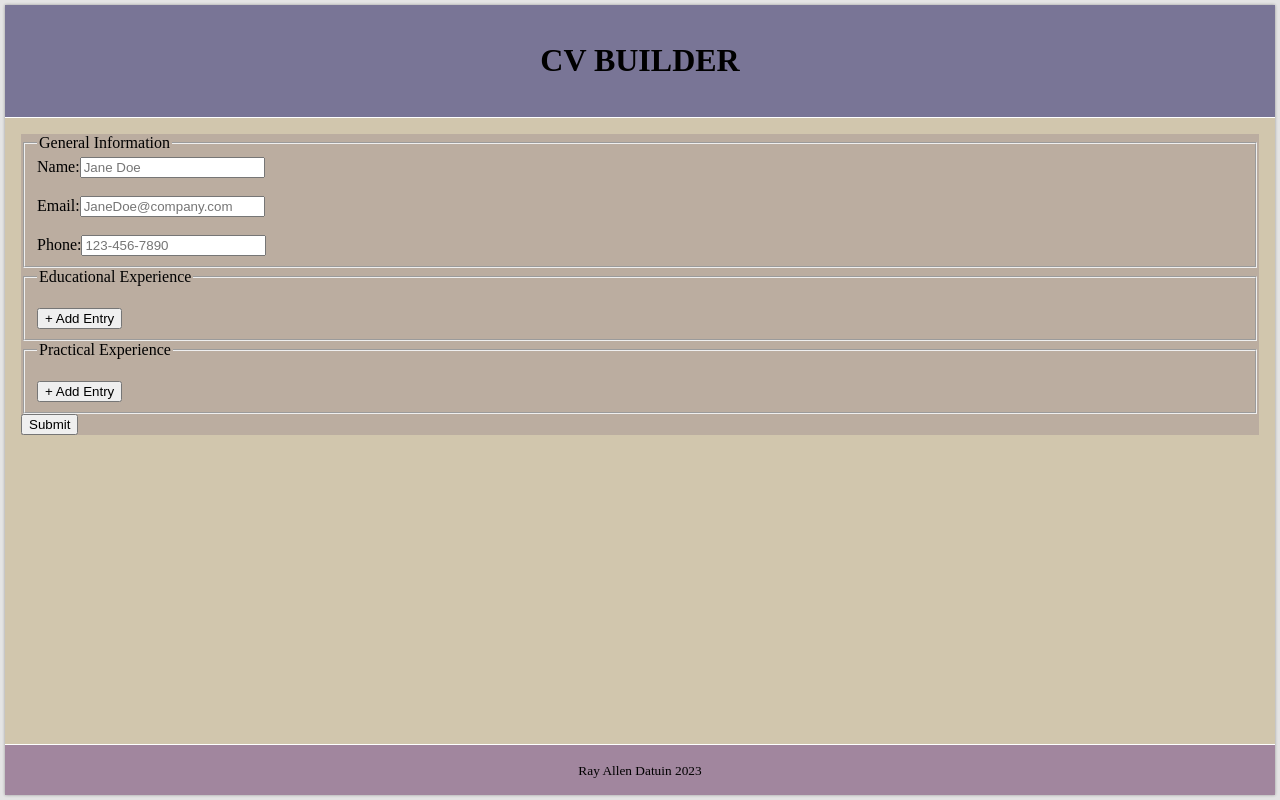
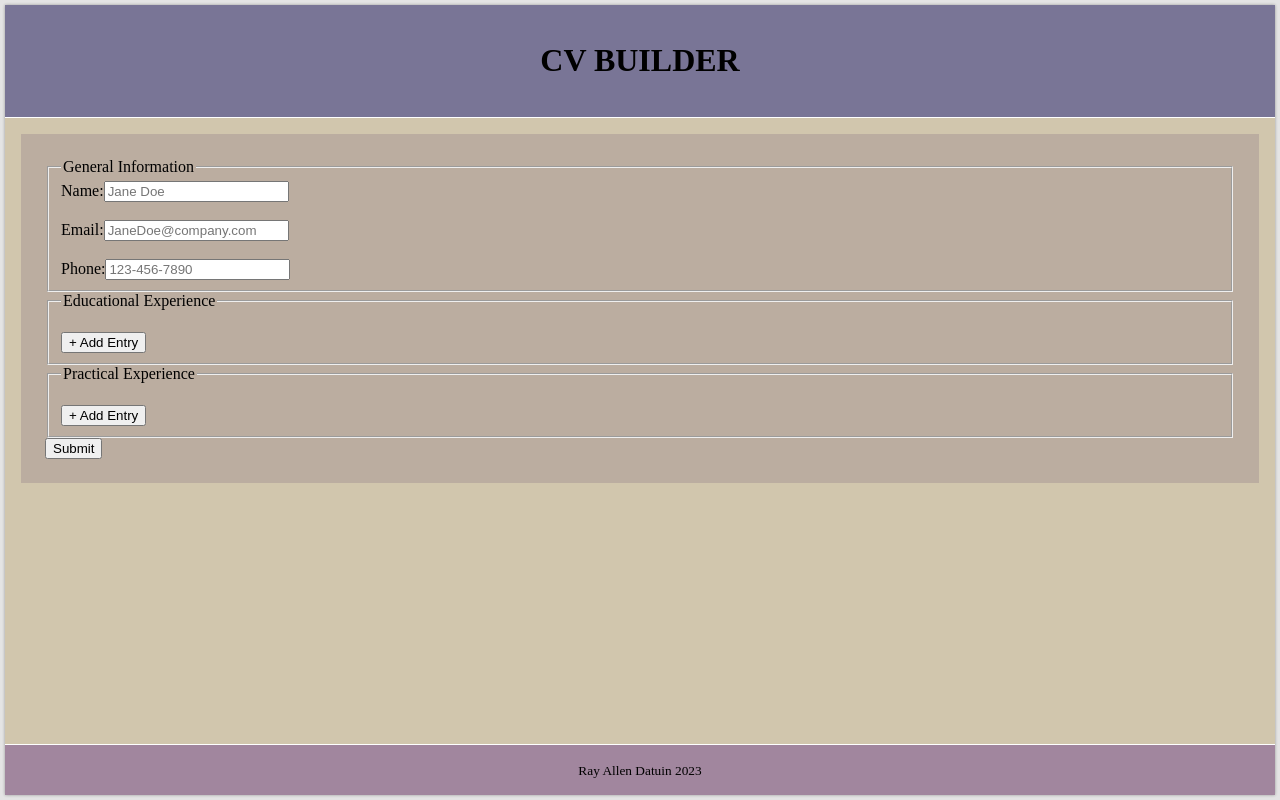
Before and after one commit to rdat5/cv-project, a React (Create React App) app: page / in a window 1280 px wide. Built offline with nearby package versions, Linux system fonts and the light colour scheme.

Commit message:
Add spacing to main components

```diff
--- a/src/styles/App.css
+++ b/src/styles/App.css
@@ -44,10 +44,12 @@ body {
 
 .data-input-form {
     background-color: var(--pale);
+    padding: 1.5rem;
 }
 
 .cv-result {
     background-color: white;
+    padding: 1.5rem;
 }
 
 .page-footer {
```
